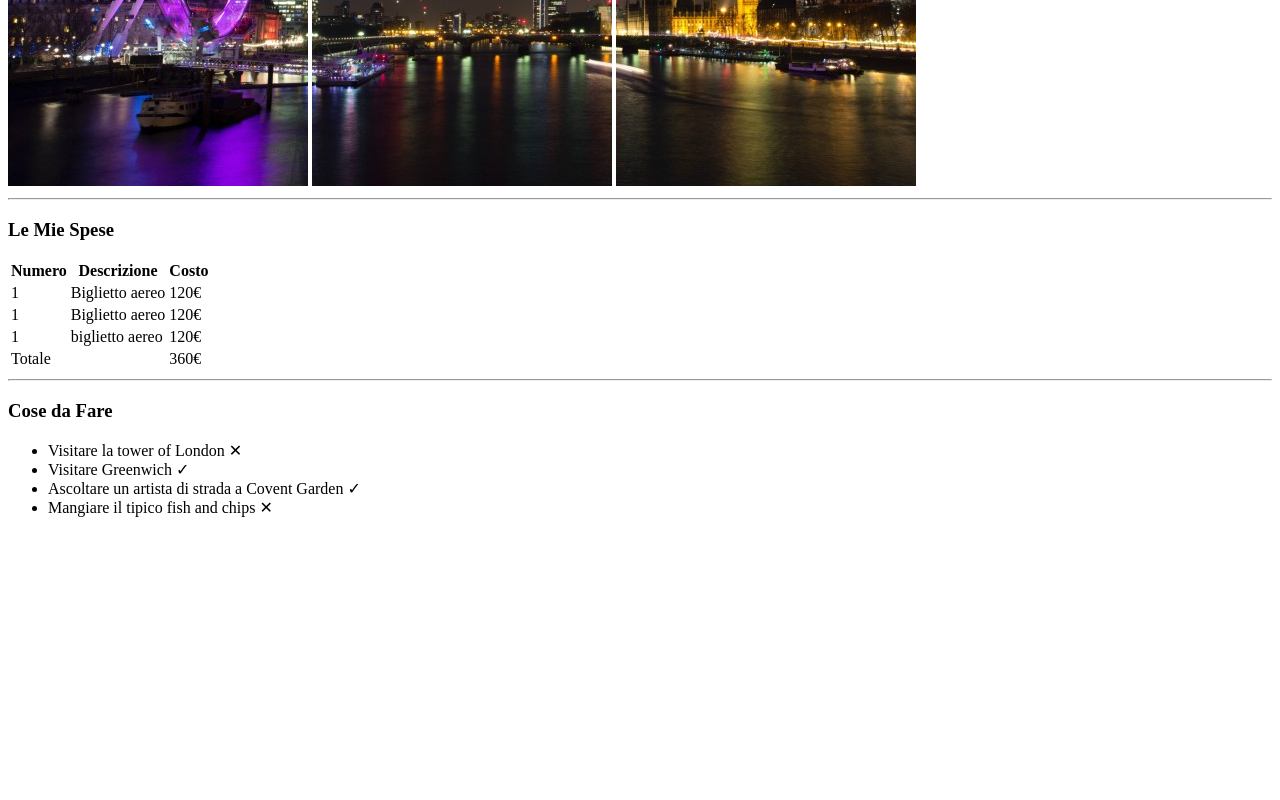
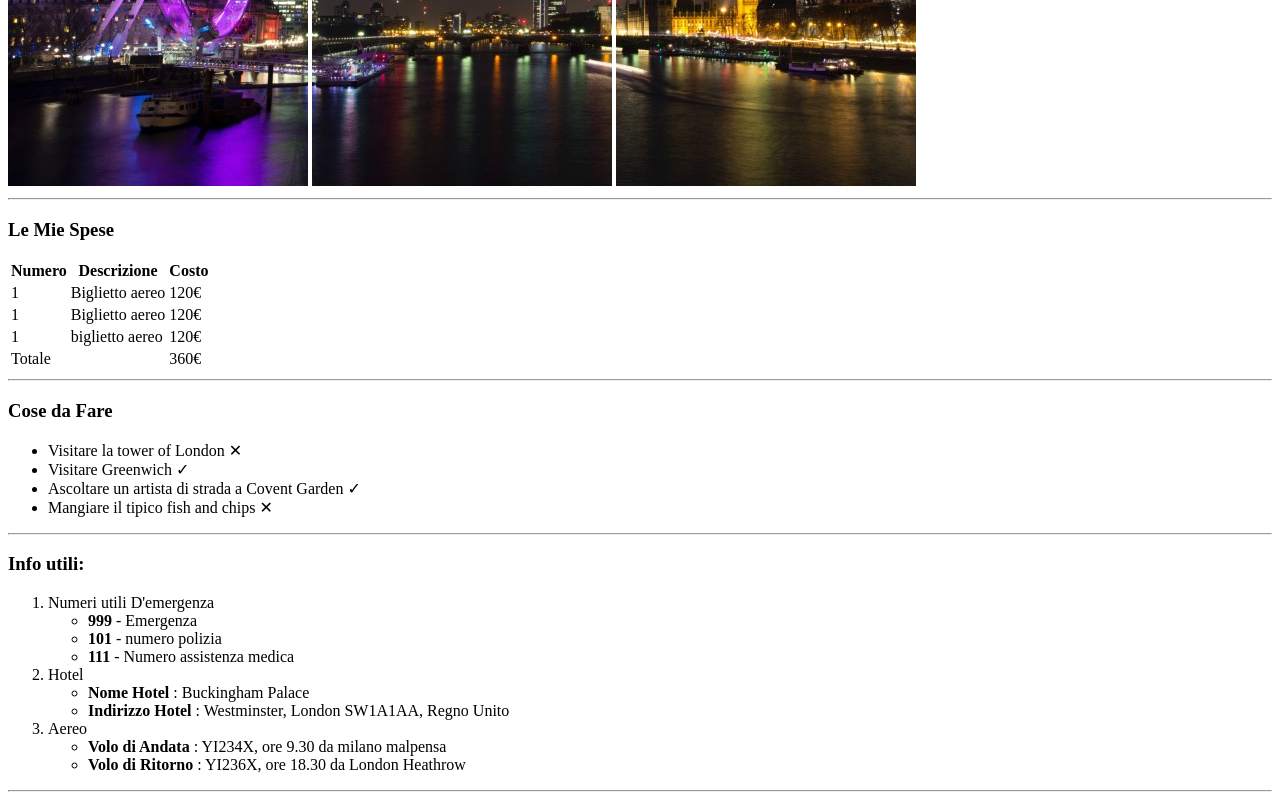
Before and after one commit to MattiaMessana/html-london-trip, a plain HTML site: page index.html in a window 1280 px wide. Shown: the part 494-1294 px from the top of the page. Before the commit the page ends 1027 px from the top, so only its background shows below. Drawn offline with Linux system fonts and the light colour scheme.

Commit message:
add: info paragraf

```diff
--- a/index.html
+++ b/index.html
@@ -1,10 +1,12 @@
 <!DOCTYPE html>
 <html lang="en">
+
 <head>
     <meta charset="UTF-8">
     <meta name="viewport" content="width=device-width, initial-scale=1.0">
     <title>Document</title>
 </head>
+
 <body>
     <!-- header -->
     <header>
@@ -64,9 +66,44 @@
                 <li>Mangiare il tipico fish and chips &#10005;</li>
             </ul>
         </div>
+        <hr>
+        <!-- info -->
+        <div>
+            <h3>Info utili:</h3>
+            <ol>
+                <li>
+                    <span>Numeri utili D'emergenza</span>
+                    <ul>
+                        <li><strong>999</strong> - Emergenza</li>
+                        <li><strong>101</strong> - numero polizia</li>
+                        <li><strong>111</strong> - Numero assistenza medica</li>
+                    </ul>
+                </li>
+                <li>
+                    <span>Hotel</span>
+                    <ul>
+                        <li><strong>Nome Hotel</strong> : Buckingham Palace</li>
+                        <li><strong>Indirizzo Hotel</strong> : Westminster, London SW1A1AA, Regno Unito</li>
+                    </ul>
+                </li>
+                <li>
+                    <span>Aereo</span>
+                    <ul>
+                        <li><strong>Volo di Andata</strong> : YI234X, ore 9.30 da milano malpensa</li>
+                        <li><strong>Volo di Ritorno</strong> : YI236X, ore 18.30 da London Heathrow</li>
+                    </ul>
+                </li>
+            </ol>
+        </div>
+        <hr>
+        <!-- foto -->
+        <div>
+
+        </div>
 
 
     </main>
     <!-- /main -->
 </body>
+
 </html>
```
